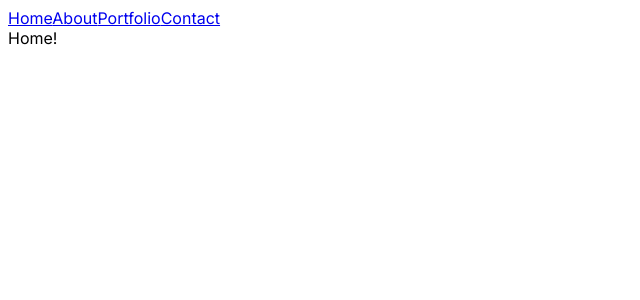
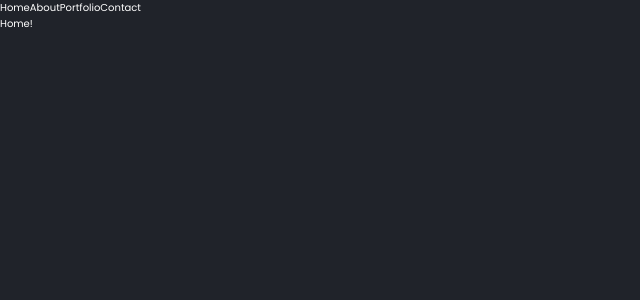
Before and after one commit to lemartins07/portfolio-nextjs, a Next.js app: page / in a window 1280 px wide. Shown: the top 300 px of the page, without its empty margins (0-640 px from the left). Built offline with nearby package versions, Linux system fonts and the light colour scheme.

Commit message:
Styled components configuration

```diff
--- /dev/null
+++ b/src/app/ThemeClient.tsx
@@ -0,0 +1,12 @@
+'use client'
+
+import { defaultTheme } from '@/styles/themes/default'
+import { ThemeProvider } from 'styled-components'
+
+export default function ThemeClient({
+  children,
+}: {
+  children: React.ReactNode
+}) {
+  return <ThemeProvider theme={defaultTheme}>{children}</ThemeProvider>
+}
--- a/src/app/layout.tsx
+++ b/src/app/layout.tsx
@@ -1,14 +1,12 @@
+import StyledComponentsRegistry from '@/lib/registry'
 import type { Metadata } from 'next'
-import { Inter } from 'next/font/google'
-import '@/styles/globals.css'
-import StyledComponentsRegistry from '@/lib/registry'
 import { Navlink } from '@/components/Navlink'
-
-const inter = Inter({ subsets: ['latin'] })
+import { GlobalStyles } from '@/styles/global'
+import ThemeClient from './ThemeClient'
 
 export const metadata: Metadata = {
-  title: 'Create Next App',
-  description: 'Generated by create next app',
+  title: 'lemartins07 portfolio',
+  description: 'Portfolio of Leandro Martins',
 }
 
 export default function RootLayout({
@@ -18,9 +16,12 @@ export default function RootLayout({
 }>) {
   return (
     <html lang="en">
-      <body className={inter.className}>
-        <Navlink />
-        <StyledComponentsRegistry>{children}</StyledComponentsRegistry>
+      <body>
+        <ThemeClient>
+          <GlobalStyles />
+          <Navlink />
+          <StyledComponentsRegistry>{children}</StyledComponentsRegistry>
+        </ThemeClient>
       </body>
     </html>
   )
--- /dev/null
+++ b/src/styles/global.ts
@@ -0,0 +1,50 @@
+'use client'
+
+import { createGlobalStyle } from 'styled-components'
+import { Poppins } from 'next/font/google'
+
+const poppins = Poppins({
+  weight: ['400'],
+  subsets: ['latin'],
+})
+
+export const GlobalStyles = createGlobalStyle`
+  * {
+    ${poppins.style};
+    margin: 0;
+    padding: 0;
+    box-sizing: border-box;
+    text-decoration: none;
+    outline: none;
+    border: none;
+    text-transform: capitalize;
+    color: ${(props) => props.theme.white};
+  }
+
+  html {
+    font-size: 62.5%;
+    overflow-x: hidden;
+  }
+
+  html::-webkit-scrollbar {
+    width: 1rem;
+  }
+
+  html::-webkit-scrollbar-track {
+    background: #20232A;
+  }
+
+  html::-webkit-scrollbar-thumb {
+    background: #64DAFB;
+    border-radius: 5rem;
+  }
+
+  html body {
+    background: #20232A;
+    padding-bottom: 6.5rem;
+  }
+
+  html section {
+    padding: 5rem 9%;
+  }
+`
--- a/src/styles/globals.css
+++ /dev/null
@@ -1,7 +0,0 @@
-:root {
-  --max-width: 1100px;
-  --border-radius: 12px;
-  --font-mono: ui-monospace, Menlo, Monaco, "Cascadia Mono", "Segoe UI Mono",
-    "Roboto Mono", "Oxygen Mono", "Ubuntu Monospace", "Source Code Pro",
-    "Fira Mono", "Droid Sans Mono", "Courier New", monospace;
-}
--- /dev/null
+++ b/src/styles/themes/default.ts
@@ -0,0 +1,10 @@
+export const defaultTheme = {
+  white: '#fff',
+
+  'gray-100': '#010607',
+  'gray-400': '#20232A',
+  'gray-500': '#282C34',
+  'gray-700': '#6D6D6D',
+
+  'blue-500': '#64DAFB',
+}
```
Also changed, not shown: src/lib/definitions.ts (added, +9 -0 lines).
